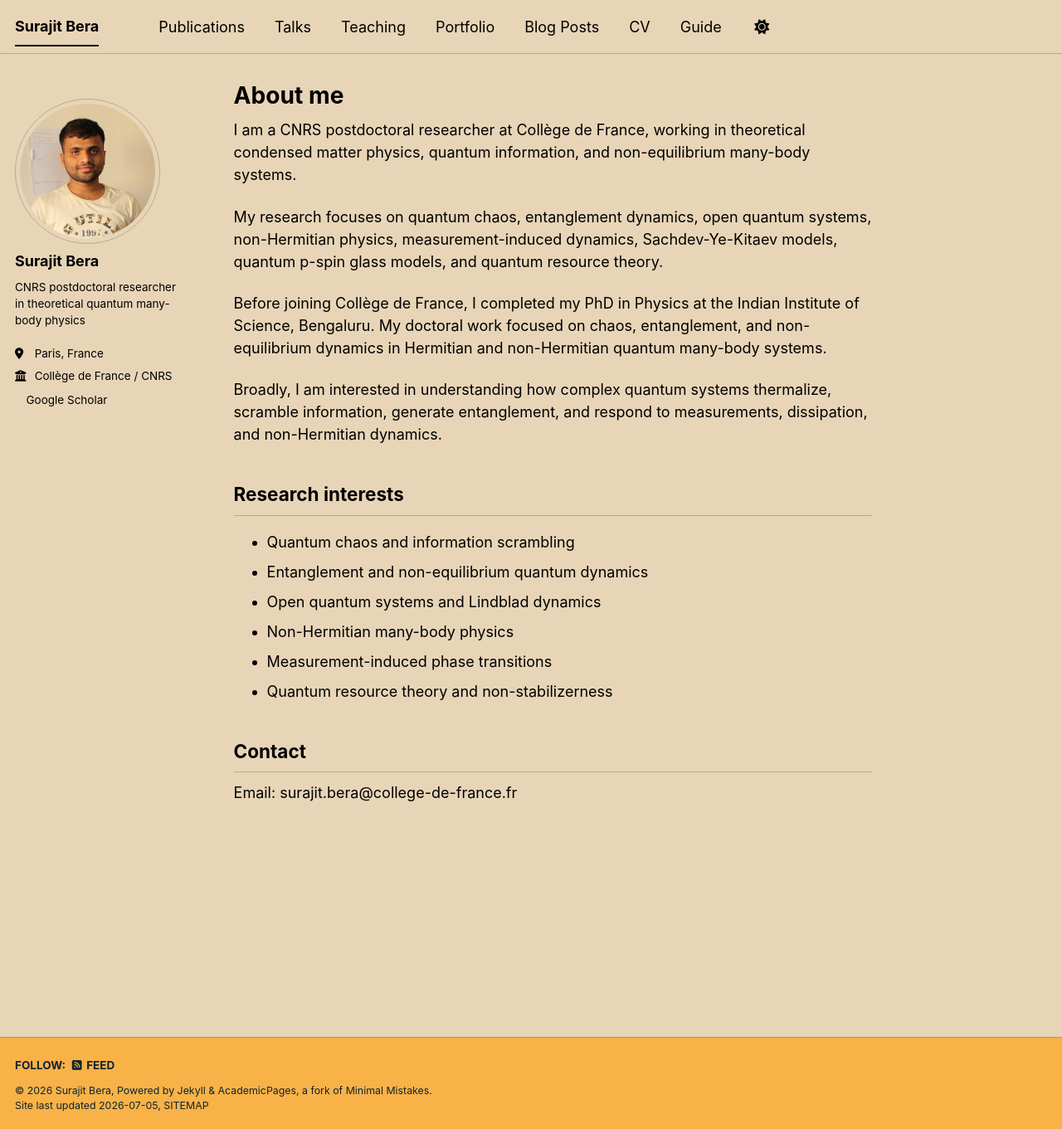
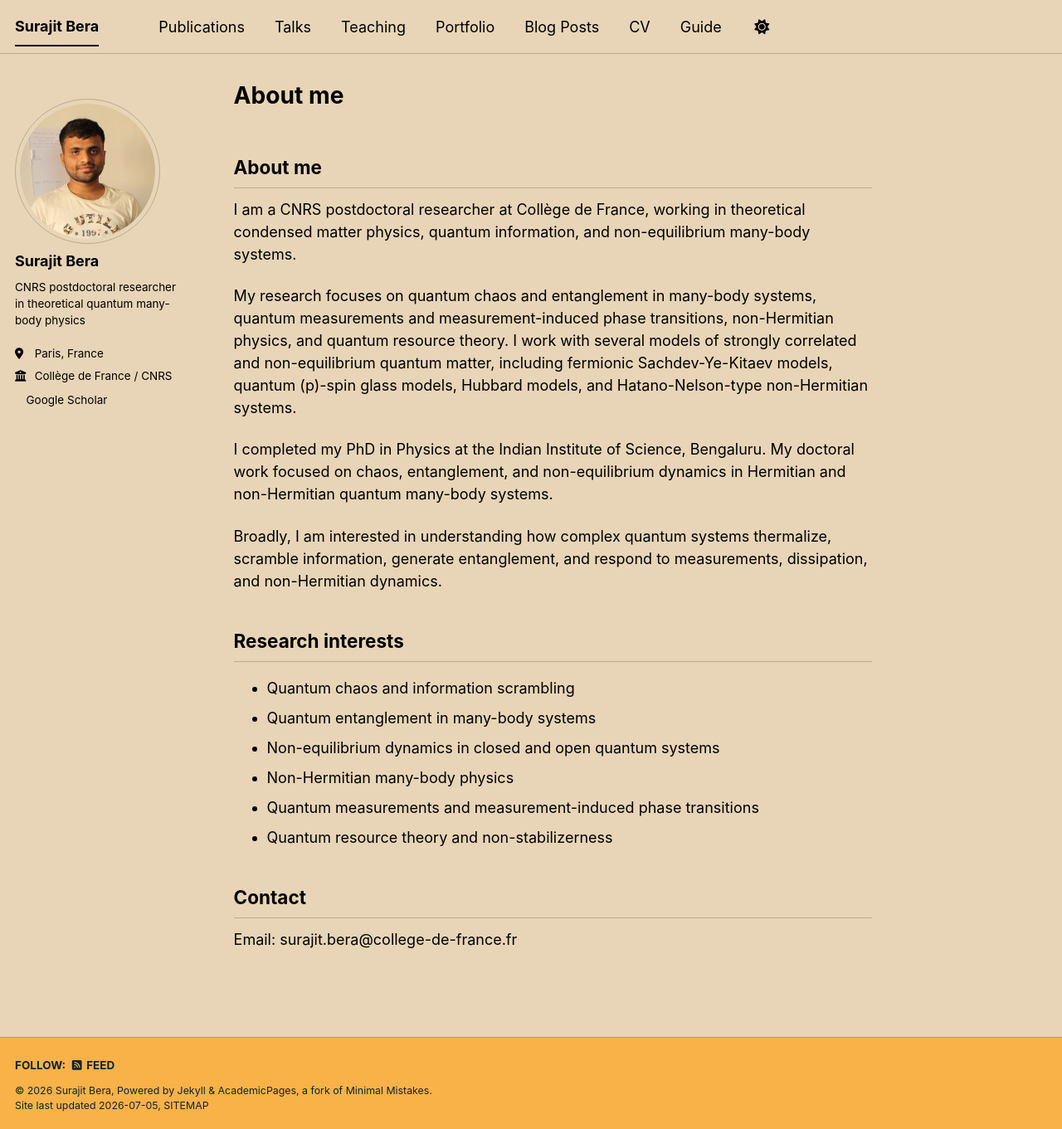
Before and after one commit to surajitbera-physics/surajitbera-physics.github.io, a Jekyll site: the page built from _pages/about.md, in a window 1280 px wide and 1361 px high. Shown: the whole window at 83% size. Built offline with Jekyll 4.4.1, drawn with Linux system fonts in a browser that asks for light colours; a style sheet for code colours, icons or effects is not loaded.

Commit message:
Revise About me section for clarity and detail
Updated the 'About me' section to clarify research focus and interests.

```diff
--- a/_pages/about.md
+++ b/_pages/about.md
@@ -7,21 +7,23 @@ redirect_from:
   - /about.html
 ---
 
+## About me
+
 I am a CNRS postdoctoral researcher at Collège de France, working in theoretical condensed matter physics, quantum information, and non-equilibrium many-body systems.
 
-My research focuses on quantum chaos, entanglement dynamics, open quantum systems, non-Hermitian physics, measurement-induced dynamics, Sachdev-Ye-Kitaev models, quantum p-spin glass models, and quantum resource theory.
+My research focuses on quantum chaos and entanglement in many-body systems, quantum measurements and measurement-induced phase transitions, non-Hermitian physics, and quantum resource theory. I work with several models of strongly correlated and non-equilibrium quantum matter, including fermionic Sachdev-Ye-Kitaev models, quantum \(p\)-spin glass models, Hubbard models, and Hatano-Nelson-type non-Hermitian systems.
 
-Before joining Collège de France, I completed my PhD in Physics at the Indian Institute of Science, Bengaluru. My doctoral work focused on chaos, entanglement, and non-equilibrium dynamics in Hermitian and non-Hermitian quantum many-body systems.
+I completed my PhD in Physics at the Indian Institute of Science, Bengaluru. My doctoral work focused on chaos, entanglement, and non-equilibrium dynamics in Hermitian and non-Hermitian quantum many-body systems.
 
 Broadly, I am interested in understanding how complex quantum systems thermalize, scramble information, generate entanglement, and respond to measurements, dissipation, and non-Hermitian dynamics.
 
 ## Research interests
 
 - Quantum chaos and information scrambling
-- Entanglement and non-equilibrium quantum dynamics
-- Open quantum systems and Lindblad dynamics
+- Quantum entanglement in many-body systems
+- Non-equilibrium dynamics in closed and open quantum systems
 - Non-Hermitian many-body physics
-- Measurement-induced phase transitions
+- Quantum measurements and measurement-induced phase transitions
 - Quantum resource theory and non-stabilizerness
 
 ## Contact
```
